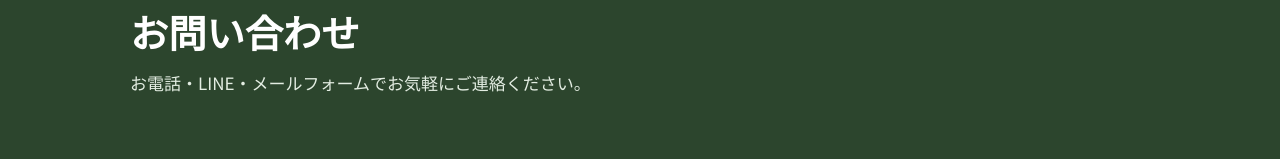
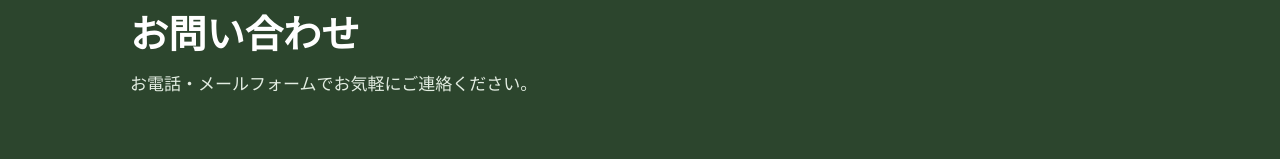
Before and after one commit to choko-1234/body-care-tsushima, a React (Vite) app: page /contact in a window 1280 px wide. Shown: the part 208-367 px from the top of the page. Built offline with nearby package versions, Linux system fonts and the light colour scheme.

Commit message:
細かい修正andトップのイラスト拡大

```diff
--- a/src/components/sections/Hero.jsx
+++ b/src/components/sections/Hero.jsx
@@ -6,7 +6,7 @@
       <div className="section-container py-12 sm:py-20">
         <div className="flex flex-col gap-10">
           {/* Image - 一番上 */}
-          <div className="w-full max-w-4xl mx-auto">
+          <div className="w-full sm:max-w-4xl mx-auto">
             <img
               src="/menu.jpg"
               alt="岡山のボディケアつしまは訪問マッサージでみなさまを健康な身体に導きます"
--- a/src/pages/ContactPage.jsx
+++ b/src/pages/ContactPage.jsx
@@ -20,7 +20,7 @@
             <p className="text-sm text-primary-200 font-bold mb-3 tracking-wider">CONTACT</p>
             <h1 className="text-3xl sm:text-4xl font-serif font-bold">お問い合わせ</h1>
             <p className="text-base text-primary-100 mt-3 leading-relaxed">
-              お電話・LINE・メールフォームでお気軽にご連絡ください。
+              お電話・メールフォームでお気軽にご連絡ください。
             </p>
           </div>
         </div>
```
Also changed, not shown: 1 other file (tests, documents, lock files or other folders).
